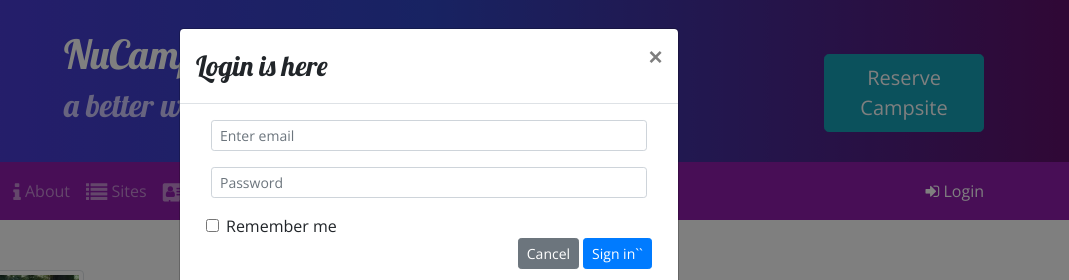
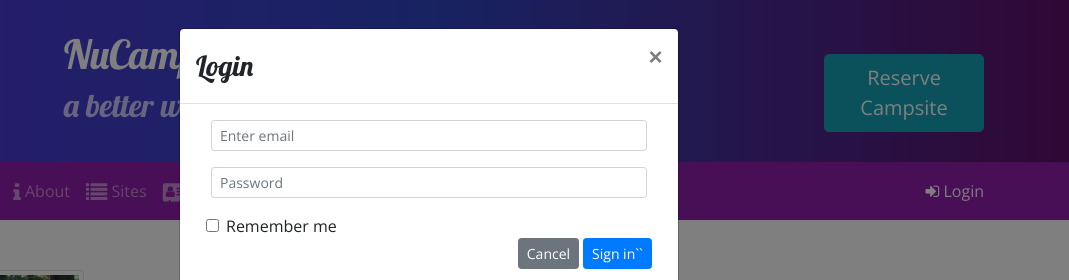
Before and after one commit to joeygonzzzz/nucampsite, a website: page index.html in a window 1280 px wide. Both pictures are taken after a click on the button "Login". Shown: the top 280 px of the page, 211-1280 px from the left. Drawn offline with nearby package versions, Linux system fonts and the light colour scheme.

Commit message:
login changed back

```diff
--- a/index.html
+++ b/index.html
@@ -63,7 +63,7 @@
         <div class="modal-dialog" role="document">
             <div class="modal-content">
                 <div class="modal-header">
-                    <h3 class="modal-title">Login is here</h3>
+                    <h3 class="modal-title">Login</h3>
                     <button type="button" class="close" data-dismiss="modal">&times;</button>
                 </div>
                 <div class="modal-body">
```
